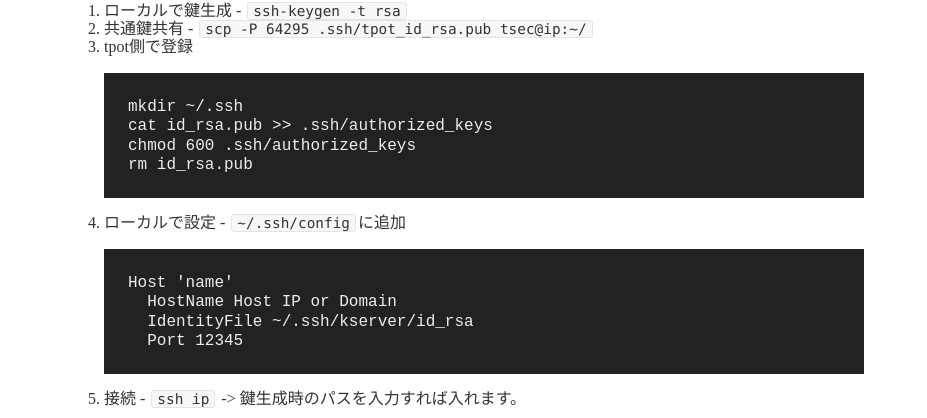
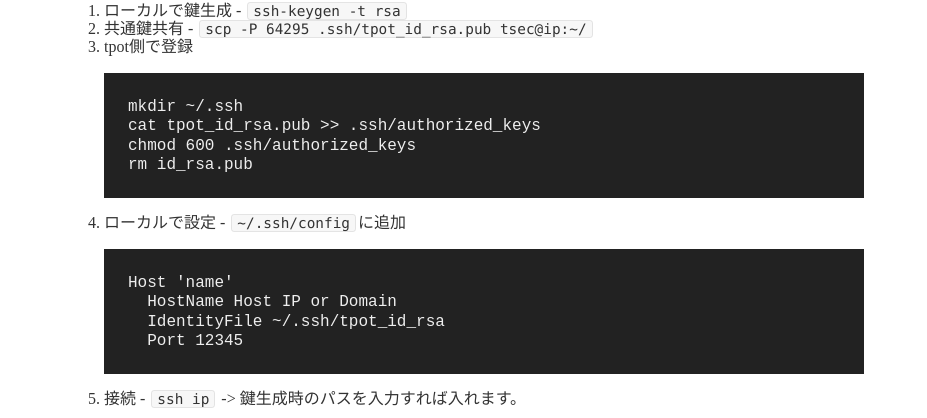
Before and after one commit to kobad/jekyll-kbd, a Jekyll site: the page built from _posts/2017-06-23-t-pot.md, in a window 1280 px wide and 900 px high, scrolled down 2548 px. Shown: the part 162-580 px from the top of the window, without its empty margins (176-1103 px from the left). Built offline with Jekyll 4.4.1, drawn with Linux system fonts in a browser that asks for light colours; nearby versions of some CDN libraries.

Commit message:
[Mod] typo

````diff
--- a/_posts/2017-06-23-t-pot.md
+++ b/_posts/2017-06-23-t-pot.md
@@ -88,7 +88,7 @@ sudo su
 3. tpot側で登録
 ```
 mkdir ~/.ssh
-cat id_rsa.pub >> .ssh/authorized_keys
+cat tpot_id_rsa.pub >> .ssh/authorized_keys
 chmod 600 .ssh/authorized_keys
 rm id_rsa.pub
 ```
@@ -96,7 +96,7 @@ rm id_rsa.pub
 ```
 Host 'name'
   HostName Host IP or Domain
-  IdentityFile ~/.ssh/kserver/id_rsa
+  IdentityFile ~/.ssh/tpot_id_rsa
   Port 12345
 ```
 5. 接続 - `ssh ip` -> 鍵生成時のパスを入力すれば入れます。
````
